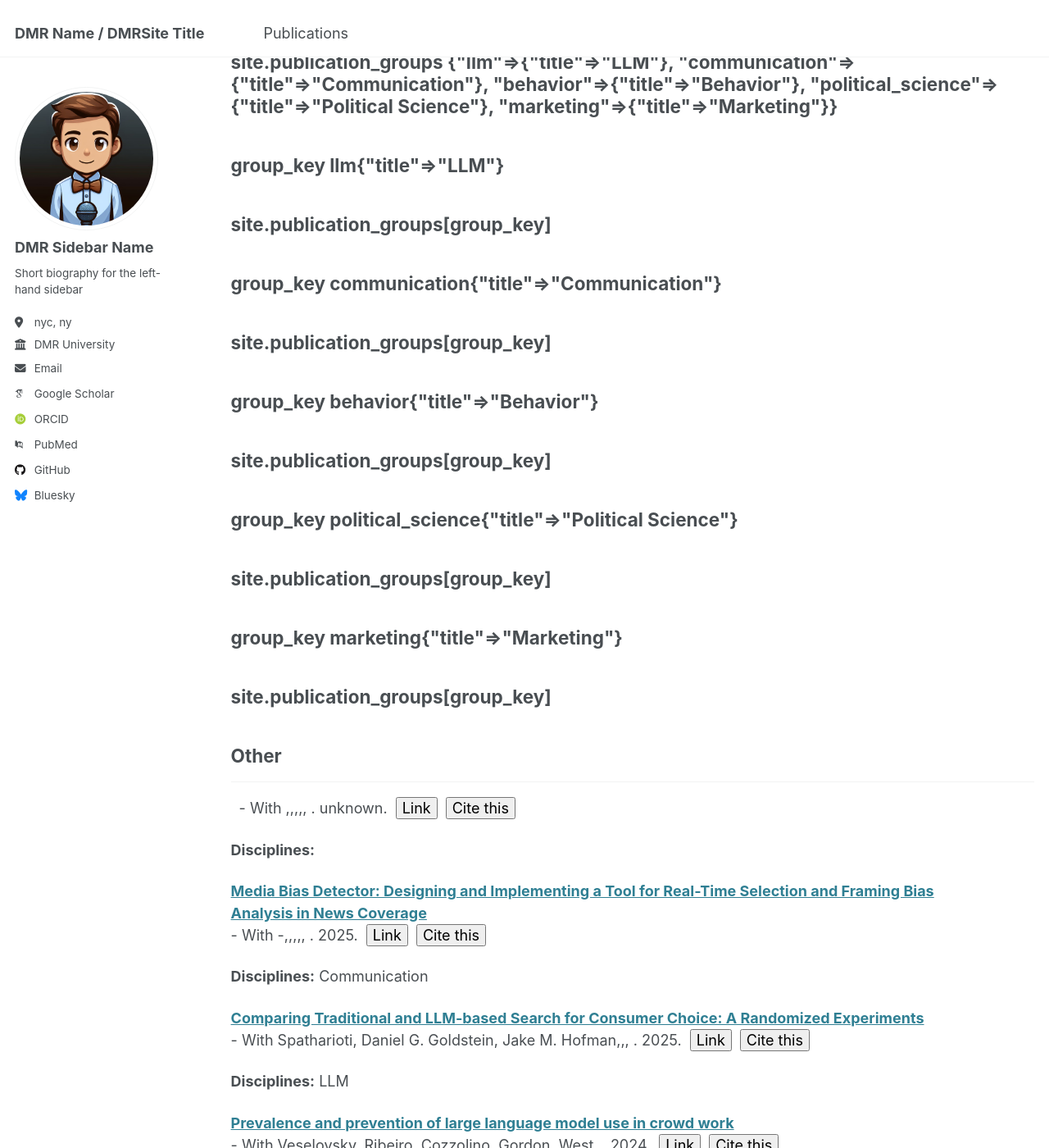
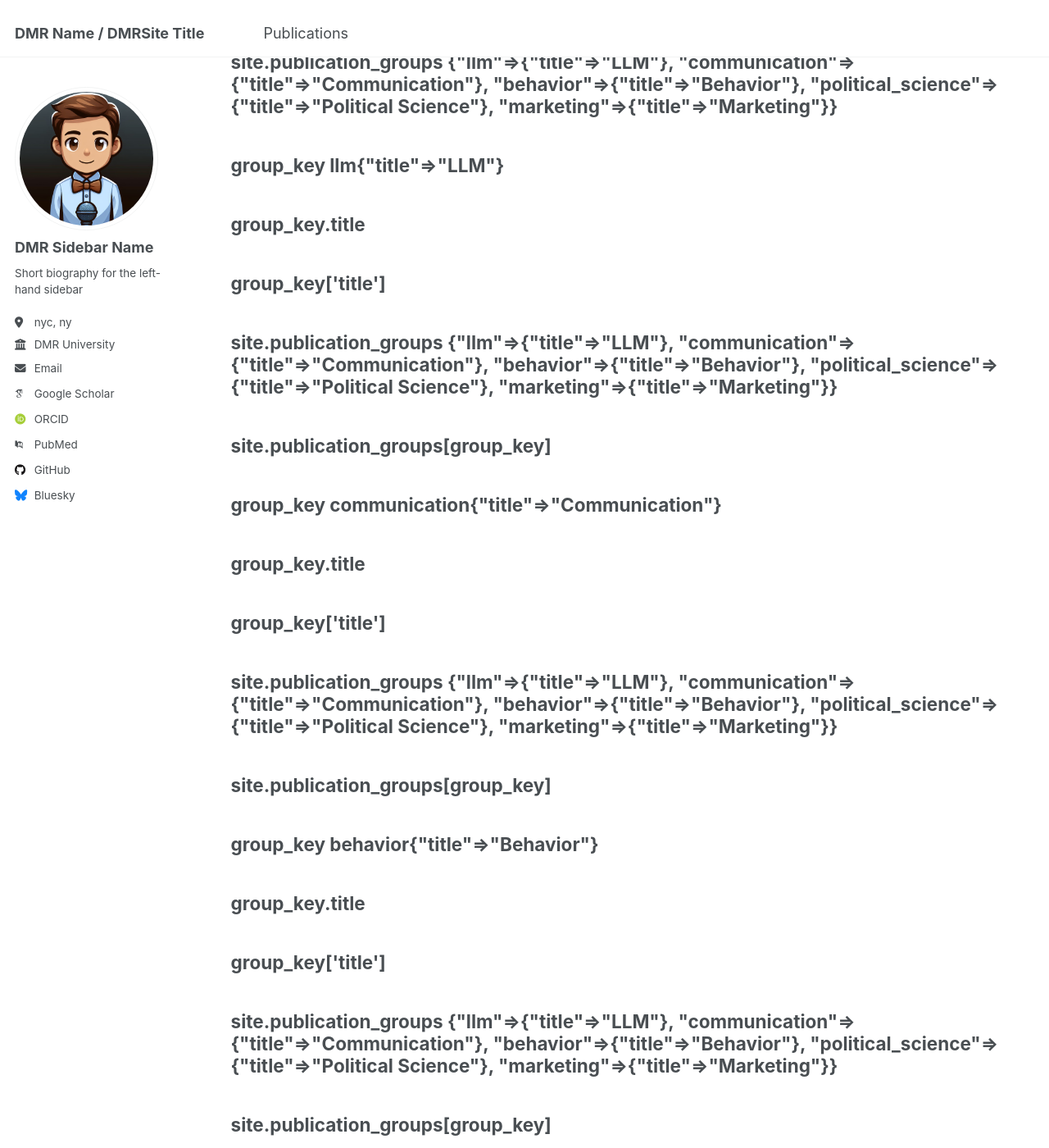
Before and after one commit to chotomirza/davidtest.github.io, a Jekyll site: the page built from _pages/publications.html, in a window 1280 px wide and 1400 px high, scrolled down 230 px. Shown: the whole window at 82% size. Built offline with Jekyll 4.4.1, drawn with Linux system fonts in a browser that asks for light colours; some web fonts are replaced; some of the changed text lies outside the part shown.

Commit message:
view groups 10

```diff
--- a/_pages/publications.html
+++ b/_pages/publications.html
@@ -22,6 +22,11 @@ author_profile: true
 <!-- print each item of site.publication_groups in a new line -->
 {% for group_key in site.publication_groups %}
   <h2> group_key {{group_key}} </h2>
+  <h2> group_key.title {{group_key.title}} </h2>
+  <h2> group_key['title'] {{group_key['title']}} </h2>
+
+  <!-- the one below shows up as blank -->
+  <h2> site.publication_groups {{site.publication_groups}} </h2>
   <h2> site.publication_groups[group_key] {{site.publication_groups[group_key]}} </h2>
 {% endfor %}
 
```
